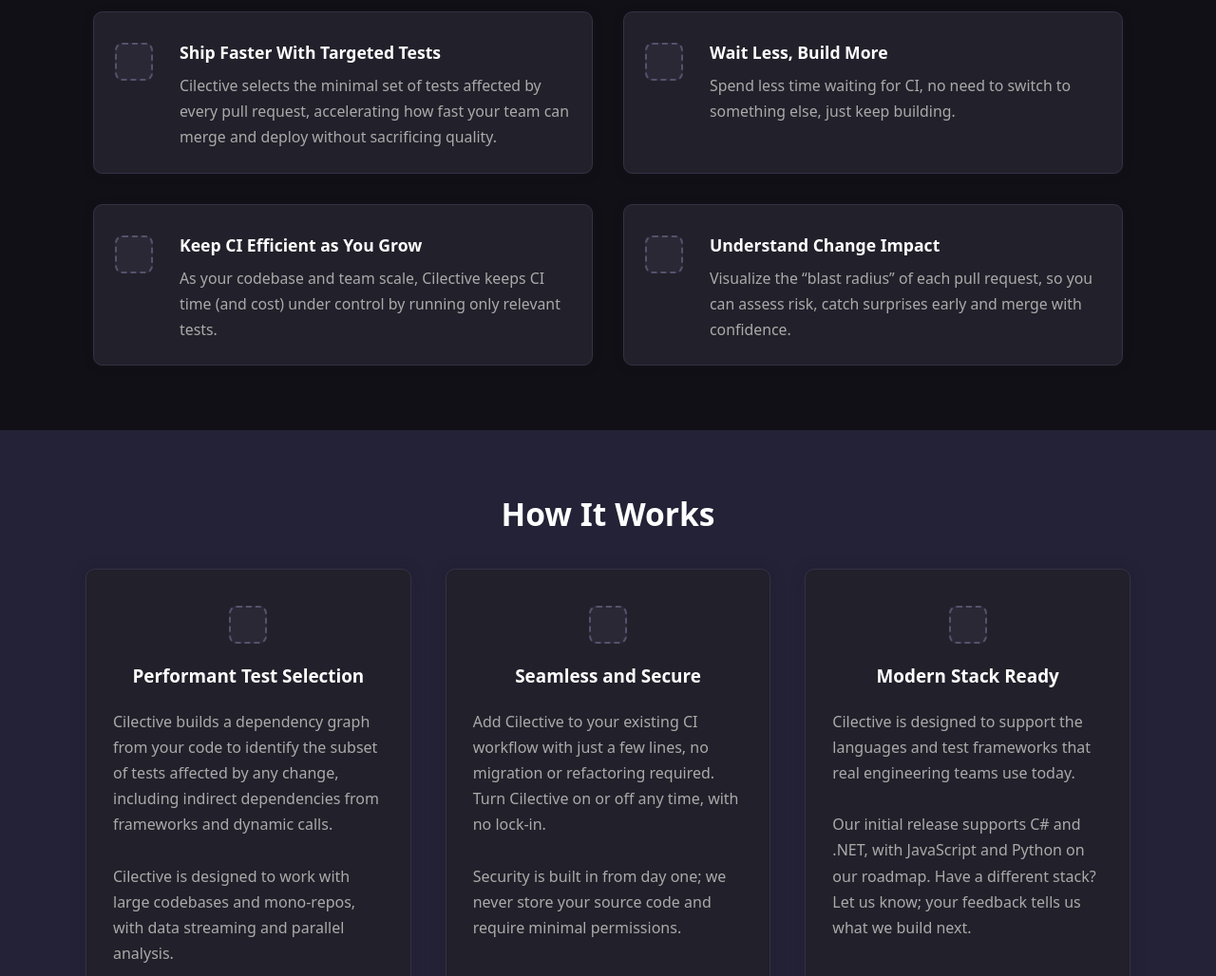
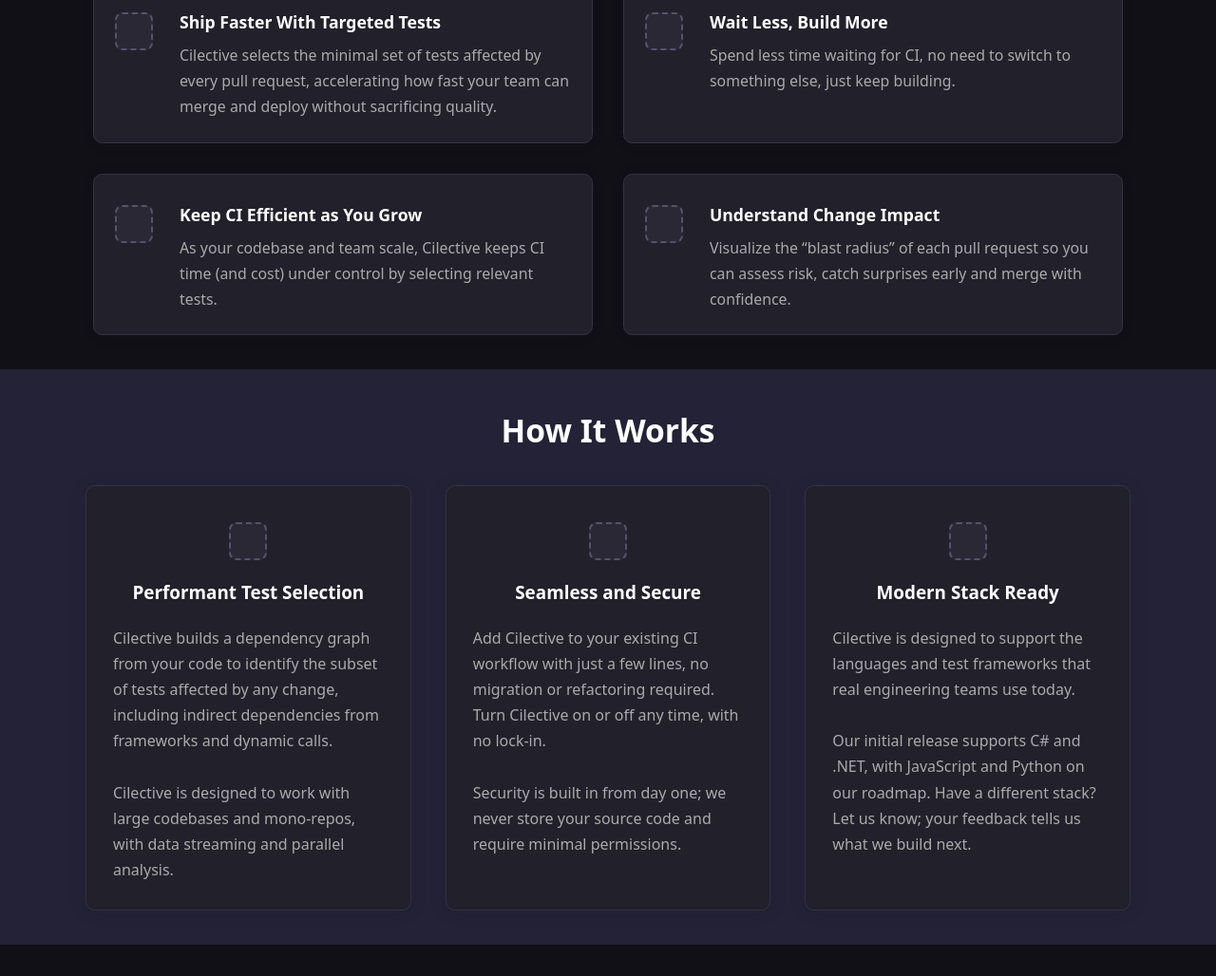
Before and after one commit to Cilective/landing, a plain HTML site: page index.html in a window 1280 px wide. Shown: the part 685-1713 px from the top of the page at 95% size. Drawn offline with Linux system fonts and the light colour scheme.

Commit message:
slight style

```diff
--- a/index.html
+++ b/index.html
@@ -55,7 +55,7 @@
       <div class="benefit-text">
         <h4>Keep CI Efficient as You Grow</h4>
         <p>
-          As your codebase and team scale, Cilective keeps CI time (and cost) under control by running only relevant tests.
+          As your codebase and team scale, Cilective keeps CI time (and cost) under control by selecting relevant tests.
         </p>
       </div>
     </div>
@@ -65,7 +65,7 @@
       <div class="benefit-text">
         <h4>Understand Change Impact</h4>
         <p>
-          Visualize the “blast radius” of each pull request, so you can assess risk,
+          Visualize the “blast radius” of each pull request so you can assess risk,
           catch surprises early and merge with confidence.
         </p>
       </div>
--- a/styles.css
+++ b/styles.css
@@ -97,7 +97,7 @@
 /* How it works section */
 .how-section {
     background: #232236;
-    padding: 60px 0;
+    padding: 36px 0;
 }
 .how-cards {
     display: flex;
@@ -140,7 +140,7 @@
 /* Benefits section */
 .benefits-section {
     background: var(--bg-dark);
-    padding: 68px 0;
+    padding: 36px 0;
 }
 .benefits-list {
     display: flex;
@@ -185,7 +185,7 @@
 /* Signup section */
 .signup-section {
     background: var(--bg-dark);
-    padding: 68px 0;
+    padding: 36px 0;
 }
 .signup-form {
     max-width: 540px;
```
